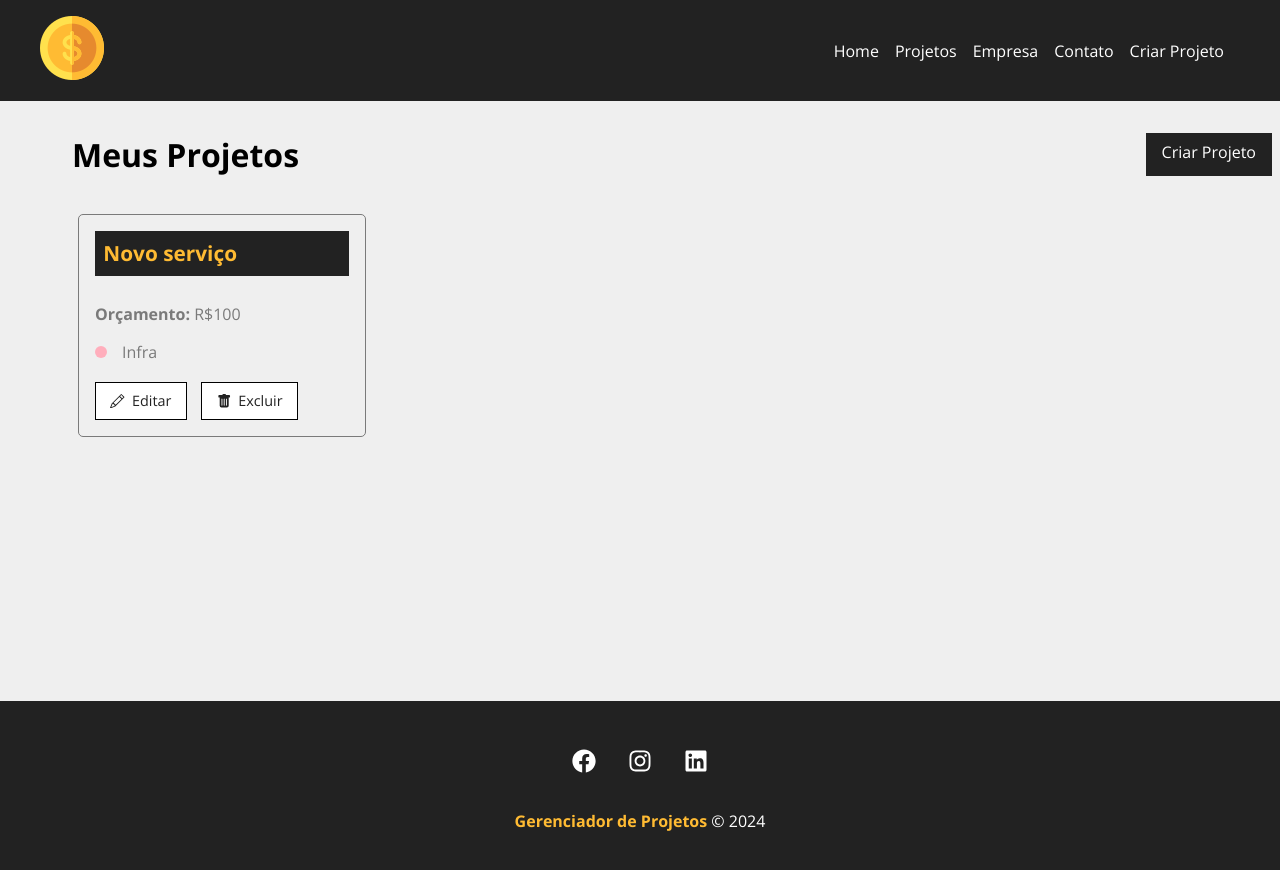
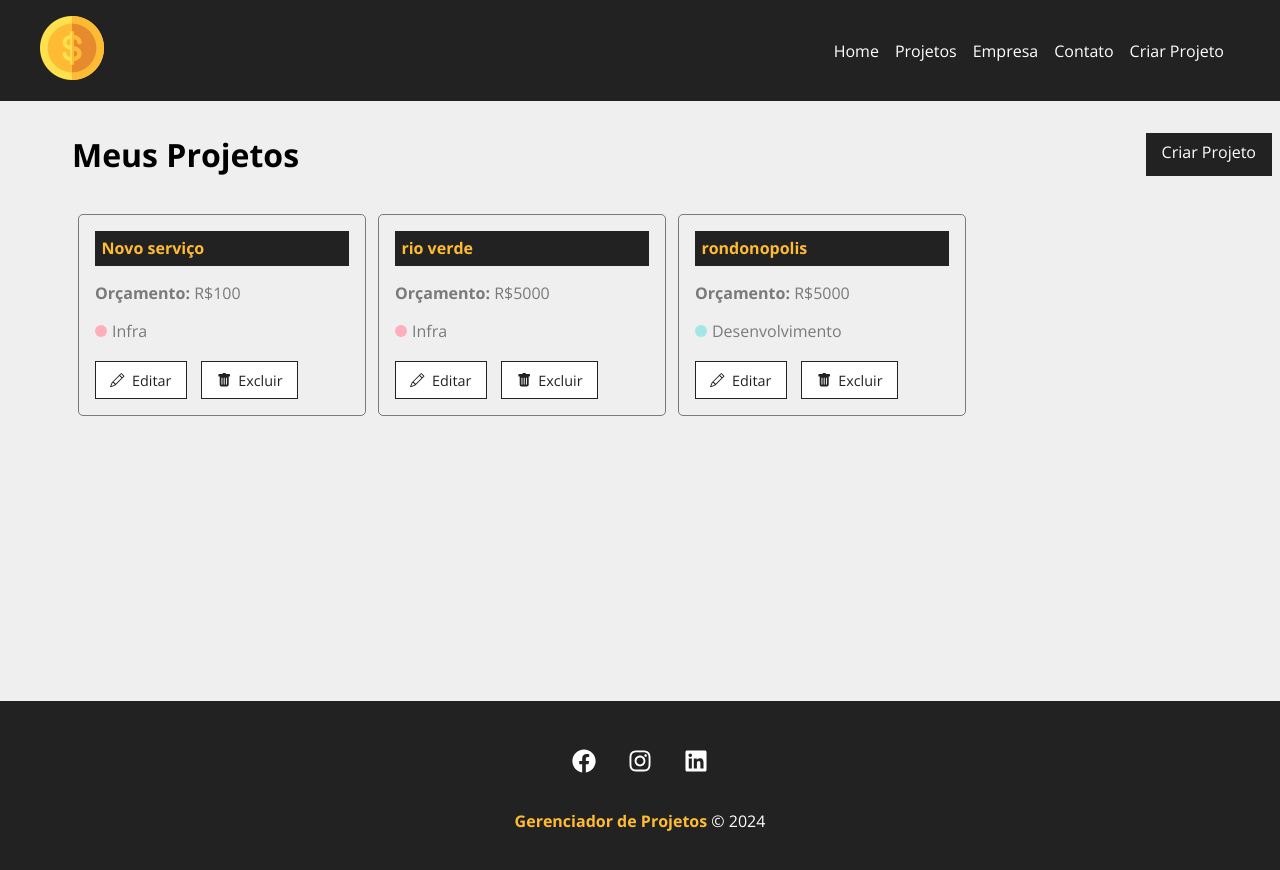
Before and after one commit to dinei84/Gerenciador-de-Projetos, a React (Create React App) app in the folder gerenciador/: page /projects in a window 1280 px wide. Shown: the top 870 px of the page. Built offline with nearby package versions, Linux system fonts and the light colour scheme; data requests are answered from the project's data file.

Commit message:
quase pronto

```diff
--- a/gerenciador/db.json
+++ b/gerenciador/db.json
@@ -11,10 +11,36 @@
       "cost": null,
       "services": [
         {
-          "id": "1262ff78-ad97-456a-9a29-54da9abec3ea"
+          "id": "bcd64850-010c-44a6-bd91-34219787a3a0"
         },
         {
-          "id": "c824d81d-9080-4e93-b230-9acd1ef0fb77"
+          "id": "75f153d9-51d0-4b51-9fb0-e61781d2f373"
+        }
+      ]
+    },
+    {
+      "id": "01dd",
+      "name": "rio verde",
+      "budget": "5000",
+      "category": {
+        "id": "1",
+        "name": "Infra"
+      },
+      "cost": null,
+      "services": []
+    },
+    {
+      "id": "979b",
+      "name": "rondonopolis",
+      "budget": "5000",
+      "category": {
+        "id": "2",
+        "name": "Desenvolvimento"
+      },
+      "cost": null,
+      "services": [
+        {
+          "id": "86f4a630-0ff5-4a96-9895-974a2b29c7f9"
         }
       ]
     }
--- a/gerenciador/src/App.js
+++ b/gerenciador/src/App.js
@@ -16,7 +16,7 @@ function App() {
       <Navbar />
       <Container customClass='min-height'>
         <Routes>
-          <Route exact path='/' element={<Home />} />
+          <Route path='/' element={<Home />} />
           <Route path='/projects' element={<Projects />} />
           <Route path='/company' element={<Company />} />
           <Route path='/contact' element={<Contact />} />
--- a/gerenciador/src/components/pages/Project.js
+++ b/gerenciador/src/components/pages/Project.js
@@ -113,6 +113,7 @@ function Project() {
         setServices(servicesUpdated)
         setMessage('Serviço removido com sucesso!')
       })
+      .catch((err)=> console.log(err))
   }
 
   function toggleProjectForm() {
--- a/gerenciador/src/components/project/ProjectCard.module.css
+++ b/gerenciador/src/components/project/ProjectCard.module.css
@@ -1,4 +1,4 @@
-.project_card{
+.project_card {
     padding: 1em;
     border: 1px solid #7a7a7a;
     border-radius: 5px;
@@ -6,54 +6,54 @@
     margin: 0.5%;
 }
 
-.project_card h4{
+.project_card h4 {
     background-color: #222;
     color: #ffbb33;
-    padding: .4em;
-    margin-bottom: 1.3em;
-    font-size: 1.3em;
+    padding: 0.4em;
+    margin-bottom: 1em;
+    font-size: 1em;
 }
 
-.project_card p{
+.project_card p {
     color: #7a7a7a;
     margin-bottom: 1em;
 }
 
-.project_card p span{
+.project_card p span {
     font-weight: bold;
 }
 
-.category_text{
+.category_text {
     display: flex;
     align-items: center;
 }
 
-.category_text span{
+.category_text span {
     display: block;
     width: 12px;
     height: 12px;
     border-radius: 50%;
     background-color: #ccc;
-    margin-right: 15px;
+    margin-right: 5px;
 }
 
-.category_text .infra{
+.category_text .infra {
     background-color: #ffaebc;
 }
 
-.category_text .desenvolvimento{
+.category_text .desenvolvimento {
     background-color: #a0e7e5;
 }
 
-.category_text .design{
+.category_text .design {
     background-color: #b4f8c8;
 }
 
-.category_text .planejamento{
+.category_text .planejamento {
     background-color: #fbe7c6;
 }
 
-.project_card_actions{
+.project_card_actions {
     margin-top: 1.2em;
     display: flex;
     align-items: center;
@@ -65,22 +65,23 @@
     border: none;
     background-color: #fff;
     color: #222;
-    font-size: .9em;
-    padding: .6em 1em;
+    font-size: 0.9em;
+    padding: 0.6em 1em;
     margin-right: 1em;
     cursor: pointer;
-    border: 1px solid black;
+    border: 1px solid #222;
+    transition: 0.5s;
     display: flex;
     align-items: center;
-    transition: .5s;
+    justify-content: center;
 }
 
-.project_card_actions svg{
-    margin-right: .5em;
+.project_card_actions svg {
+    margin-right: 0.5em;
 }
 
 .project_card_actions a:hover,
-.project_card_actions button:hover{
+.project_card_actions button:hover {
     background-color: #222;
     color: #ffbb33;
 }
--- a/gerenciador/src/components/services/ServiceCard.js
+++ b/gerenciador/src/components/services/ServiceCard.js
@@ -1,5 +1,4 @@
 import styles from '../project/ProjectCard.module.css'
-
 import { BsFillTrashFill } from 'react-icons/bs'
 
 function ServiceCard({ id, name, cost, description, handleRemove }) {
```
